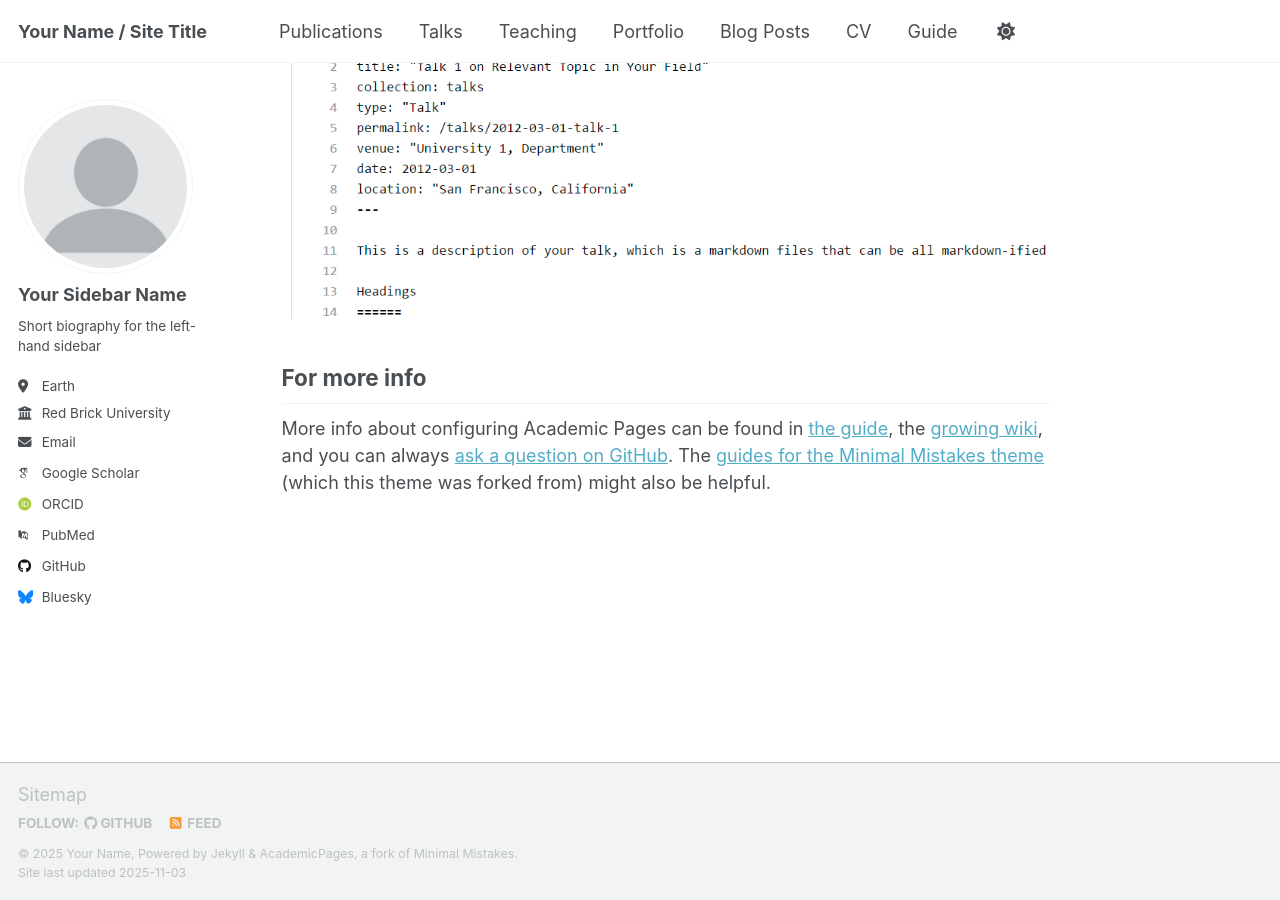
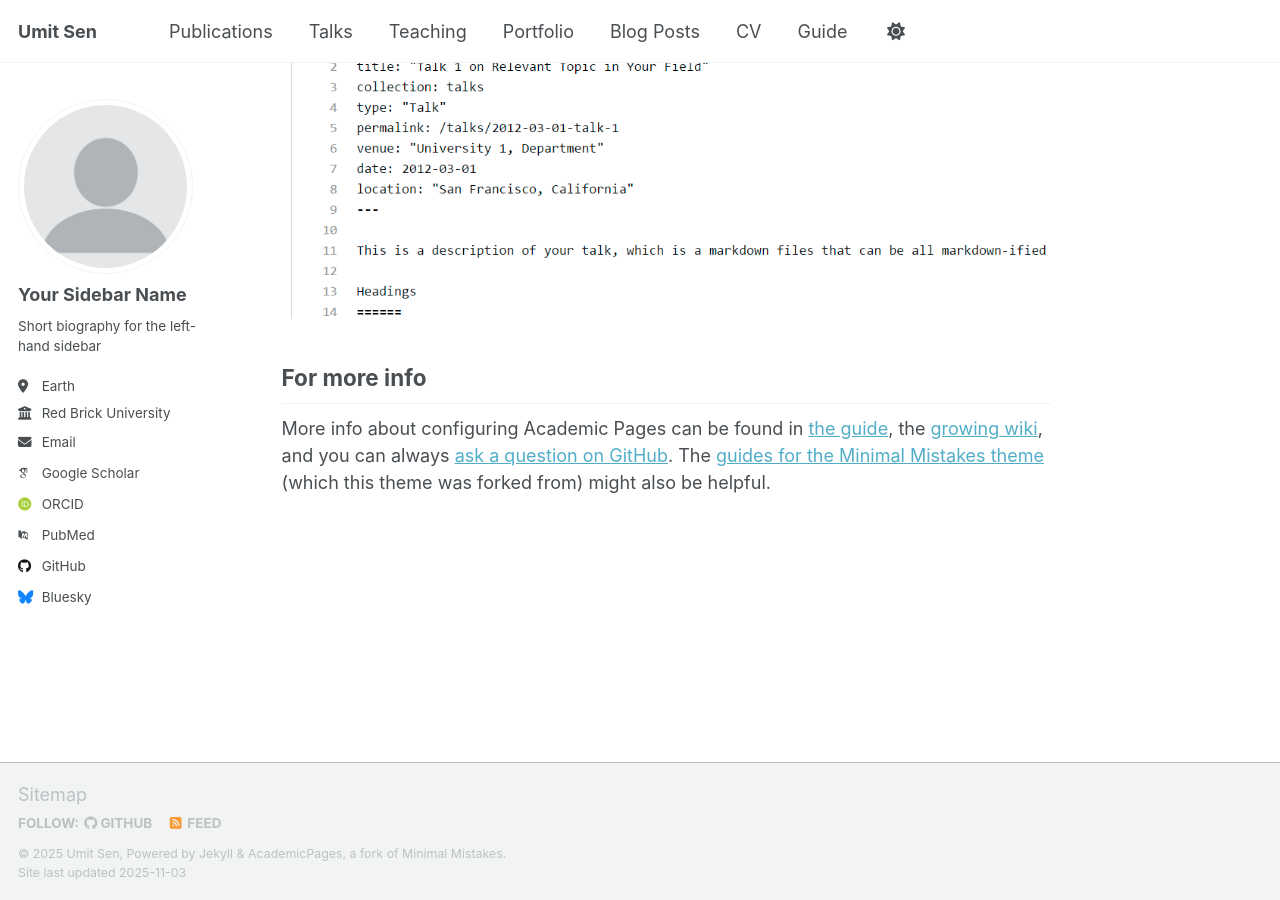
Before and after one commit to senumit/senumit.github.io, a Jekyll site: the page built from _pages/about.md, in a window 1280 px wide and 900 px high, scrolled down 2880 px. Built offline with Jekyll 4.4.1, drawn with Linux system fonts in a browser that asks for light colours; some web fonts are replaced; a script that is not in the unit is left out.

Commit message:
Update _config.yml

```diff
--- a/_config.yml
+++ b/_config.yml
@@ -9,10 +9,10 @@
 # Basic Site Settings
 locale                   : "en-US"
 site_theme               : "default" # Currently available options are "default", "air"
-title                    : "Your Name / Site Title"
+title                    : "Umit Sen"
 title_separator          : "-"
-name                     : &name "Your Name"
-description              : &description "Your Name's academic portfolio"   # Update this with a general description of your site, this is the default if not overridden by a page
+name                     : &name "Umit Sen"
+description              : &description "Umit's Website"   # Update this with a general description of your site, this is the default if not overridden by a page
 url                      : https://senumit.github.io # The base hostname & protocol for your site e.g. "https://[your GitHub username].github.io",
                                                            # or if you already have some other page hosted on Github then use "https://[your GitHub username].github.io/[Your Repo Name]"
 baseurl                  : "" # the subpath of your site, e.g. "/blog"
```
